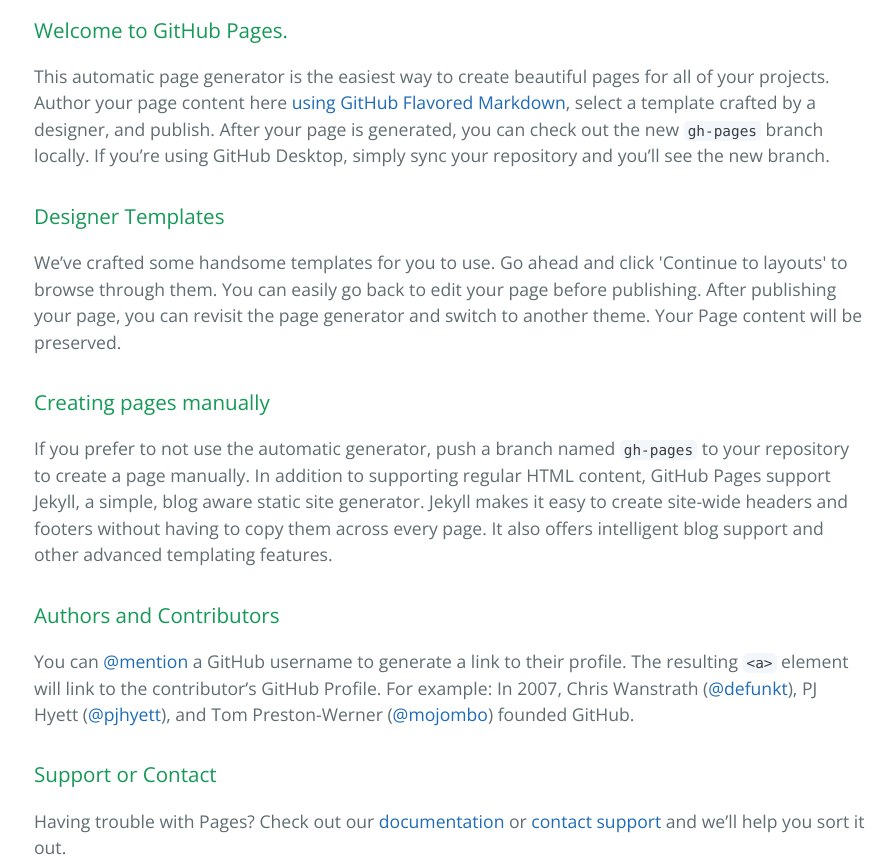
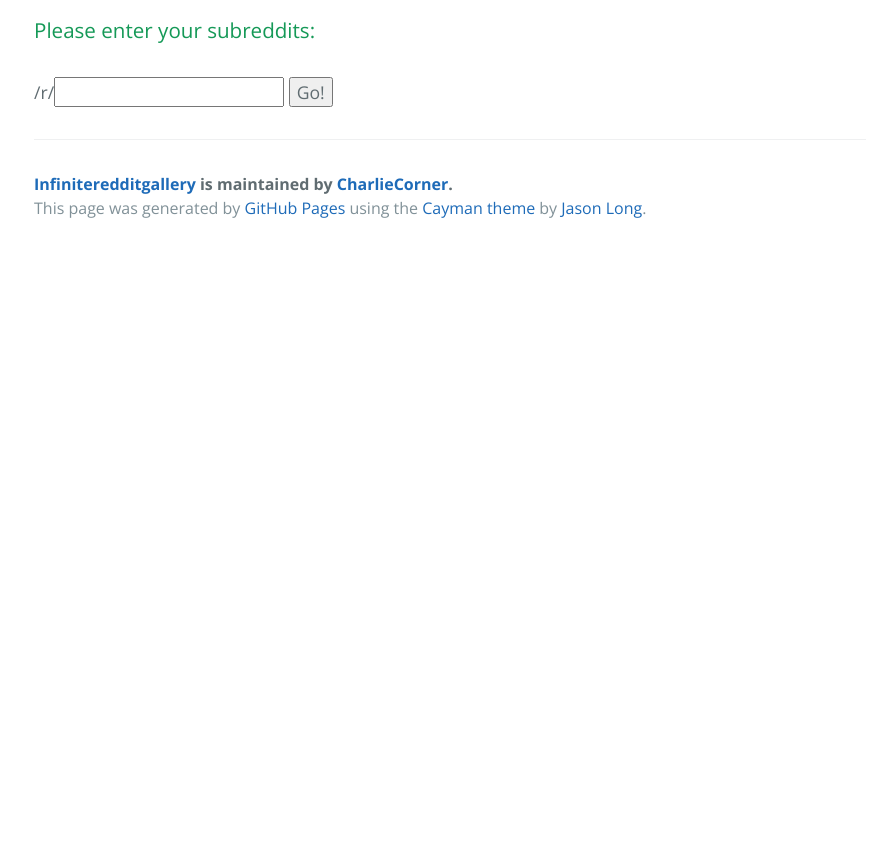
Before and after one commit to CharlieCorner/InfiniteRedditGallery, a plain HTML site: page index.html in a window 1280 px wide. Shown: the part 400-1264 px from the top of the page, without its empty margins (190-1082 px from the left). After the commit the page ends 800 px from the top, so only its background shows below. Drawn offline with nearby package versions, Linux system fonts and the light colour scheme.

Commit message:
Commit the first version of the app
This version fetches thumbnails from the Reddit API, performs some basic domain validation, but does not guarantee that it will correctly show a thumbnail. This also is missing any kind of infinite gallery functionality ;)

```diff
--- a/index.html
+++ b/index.html
@@ -8,6 +8,14 @@
     <link href='https://fonts.googleapis.com/css?family=Open+Sans:400,700' rel='stylesheet' type='text/css'>
     <link rel="stylesheet" type="text/css" href="stylesheets/stylesheet.css" media="screen">
     <link rel="stylesheet" type="text/css" href="stylesheets/github-light.css" media="screen">
+
+    <!-- Javascript libraries -->
+	<script src="https://code.jquery.com/jquery-2.1.4.min.js"></script>
+
+	<!-- App Javascript files -->
+	<script src="javascript/irg.js"></script>
+	<script src="javascript/irg-constants-config.js"></script>
+	<script src="javascript/main.js"></script>
   </head>
   <body>
     <section class="page-header">
@@ -20,29 +28,19 @@
 
     <section class="main-content">
       <h3>
-<a id="welcome-to-github-pages" class="anchor" href="#welcome-to-github-pages" aria-hidden="true"><span class="octicon octicon-link"></span></a>Welcome to GitHub Pages.</h3>
+        <a id="welcome-to-github-pages" class="anchor" href="#subreddit-selector" aria-hidden="true"><span class="octicon octicon-link"></span></a>Please enter your subreddits:
+      </h3>
 
-<p>This automatic page generator is the easiest way to create beautiful pages for all of your projects. Author your page content here <a href="https://guides.github.com/features/mastering-markdown/">using GitHub Flavored Markdown</a>, select a template crafted by a designer, and publish. After your page is generated, you can check out the new <code>gh-pages</code> branch locally. If you’re using GitHub Desktop, simply sync your repository and you’ll see the new branch.</p>
+      <h5 id="error-container" class="error"></h5>
 
-<h3>
-<a id="designer-templates" class="anchor" href="#designer-templates" aria-hidden="true"><span class="octicon octicon-link"></span></a>Designer Templates</h3>
-
-<p>We’ve crafted some handsome templates for you to use. Go ahead and click 'Continue to layouts' to browse through them. You can easily go back to edit your page before publishing. After publishing your page, you can revisit the page generator and switch to another theme. Your Page content will be preserved.</p>
-
-<h3>
-<a id="creating-pages-manually" class="anchor" href="#creating-pages-manually" aria-hidden="true"><span class="octicon octicon-link"></span></a>Creating pages manually</h3>
-
-<p>If you prefer to not use the automatic generator, push a branch named <code>gh-pages</code> to your repository to create a page manually. In addition to supporting regular HTML content, GitHub Pages support Jekyll, a simple, blog aware static site generator. Jekyll makes it easy to create site-wide headers and footers without having to copy them across every page. It also offers intelligent blog support and other advanced templating features.</p>
-
-<h3>
-<a id="authors-and-contributors" class="anchor" href="#authors-and-contributors" aria-hidden="true"><span class="octicon octicon-link"></span></a>Authors and Contributors</h3>
-
-<p>You can <a href="https://github.com/blog/821" class="user-mention">@mention</a> a GitHub username to generate a link to their profile. The resulting <code>&lt;a&gt;</code> element will link to the contributor’s GitHub Profile. For example: In 2007, Chris Wanstrath (<a href="https://github.com/defunkt" class="user-mention">@defunkt</a>), PJ Hyett (<a href="https://github.com/pjhyett" class="user-mention">@pjhyett</a>), and Tom Preston-Werner (<a href="https://github.com/mojombo" class="user-mention">@mojombo</a>) founded GitHub.</p>
-
-<h3>
-<a id="support-or-contact" class="anchor" href="#support-or-contact" aria-hidden="true"><span class="octicon octicon-link"></span></a>Support or Contact</h3>
-
-<p>Having trouble with Pages? Check out our <a href="https://help.github.com/pages">documentation</a> or <a href="https://github.com/contact">contact support</a> and we’ll help you sort it out.</p>
+      <p>
+        <form id="subreddit-form" action="javascript:IRG.event.onSubmitRedditForm();">
+          /r/<input id="subreddit-input"> <input id="subreddit-input-button" type="submit" value="Go!">
+        </form>
+      </p>
+      <div id="pictures-container">
+        <!-- This where the pictures will go -->
+      </div>
 
       <footer class="site-footer">
         <span class="site-footer-owner"><a href="https://github.com/CharlieCorner/InfiniteRedditGallery">Infiniteredditgallery</a> is maintained by <a href="https://github.com/CharlieCorner">CharlieCorner</a>.</span>
--- a/stylesheets/stylesheet.css
+++ b/stylesheets/stylesheet.css
@@ -34,6 +34,10 @@ a {
   background-color: rgba(255, 255, 255, 0.2);
   border-color: rgba(255, 255, 255, 0.3); }
 
+.main-content .error {
+  color: #F31736;
+}
+
 @media screen and (min-width: 64em) {
   .btn {
     padding: 0.75rem 1rem; } }
@@ -57,7 +61,8 @@ a {
   color: #fff;
   text-align: center;
   background-color: #159957;
-  background-image: linear-gradient(120deg, #155799, #159957); }
+  background-image: linear-gradient(120deg, #155799, #159957);
+  }
 
 @media screen and (min-width: 64em) {
   .page-header {
@@ -65,7 +70,8 @@ a {
 
 @media screen and (min-width: 42em) and (max-width: 64em) {
   .page-header {
-    padding: 3rem 4rem; } }
+    padding: .5rem 4rem;
+    } }
 
 @media screen and (max-width: 42em) {
   .page-header {
@@ -112,7 +118,8 @@ a {
   margin-top: 2rem;
   margin-bottom: 1rem;
   font-weight: normal;
-  color: #159957; }
+  color: #159957;
+  }
 .main-content p {
   margin-bottom: 1em; }
 .main-content code {
@@ -203,12 +210,14 @@ a {
   background-color: #eff0f1;
   border: 0; }
 
+
 @media screen and (min-width: 64em) {
   .main-content {
     max-width: 64rem;
     padding: 2rem 6rem;
     margin: 0 auto;
-    font-size: 1.1rem; } }
+    font-size: 1.1rem;
+    } }
 
 @media screen and (min-width: 42em) and (max-width: 64em) {
   .main-content {
@@ -243,3 +252,5 @@ a {
 @media screen and (max-width: 42em) {
   .site-footer {
     font-size: 0.9rem; } }
+
+<!-- Custom styles -->
```
